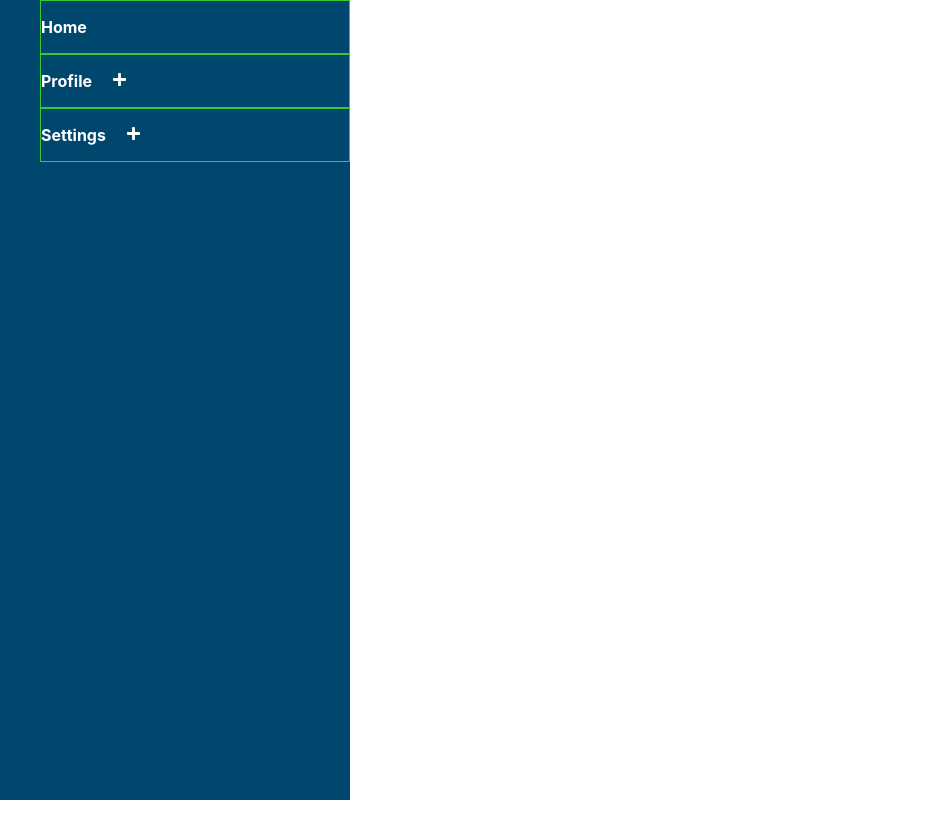
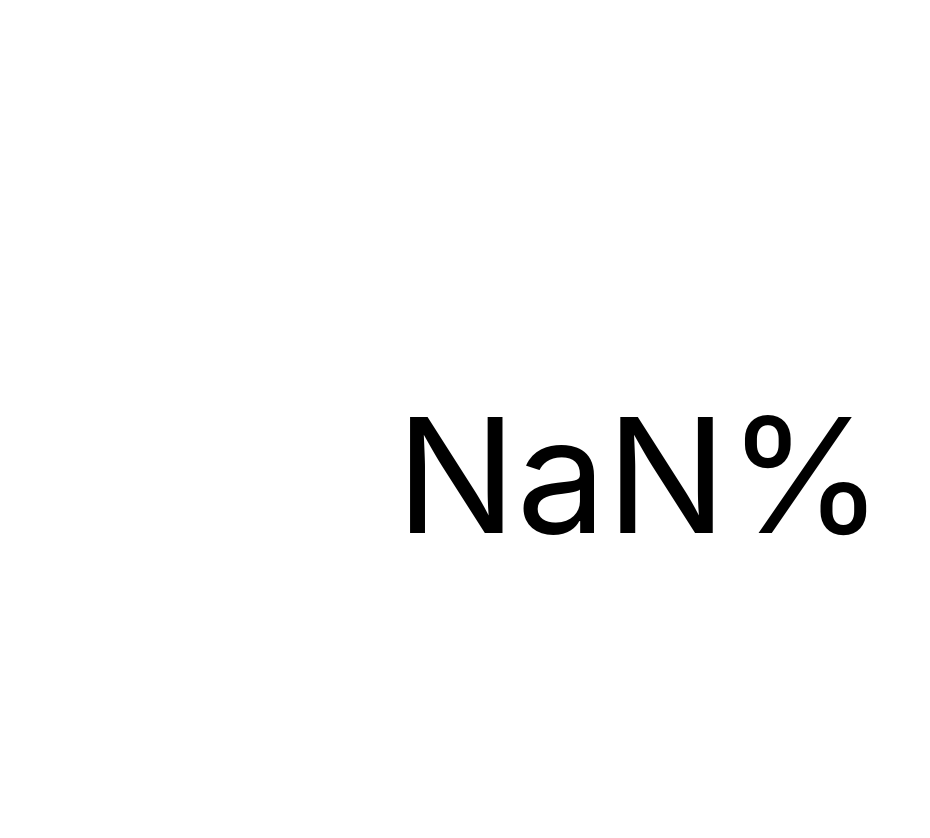
Before and after one commit to waledkarim/my, a React (Create React App) app: page / in a window 1280 px wide. Shown: the top 838 px of the page, without its empty margins (0-930 px from the left). Before the commit the page ends 800 px from the top, so only its background shows below. Built offline with nearby package versions, Linux system fonts and the light colour scheme.

Commit message:
Completed Scroll-Indicator Component

```diff
--- a/src/App.js
+++ b/src/App.js
@@ -1,8 +1,10 @@
 import './App.css';
 import Accordion from './components/accordion';
 import ImageSlider from './components/image-slider';
+import LightDarkMode from './components/light-dark-mode';
 import LoadMoreData from './components/load-more-data';
 import RandomColor from './components/random-color';
+import ScrollIndicator from './components/scroll-indicator';
 import StarRating from './components/star-rating';
 import TreeView from './components/tree-view';
 import menus from './components/tree-view/data';
@@ -20,7 +22,11 @@ function App() {
 
       {/* <LoadMoreData /> */}
 
-      <TreeView menu={menus} />
+      {/* <TreeView menu={menus} /> */}
+
+      {/* <LightDarkMode /> */}
+
+      <ScrollIndicator url={'https://dummyjson.com/products?limit=100'}/>
 
 
     </div>
--- /dev/null
+++ b/src/components/light-dark-mode/index.jsx
@@ -0,0 +1,26 @@
+import useLocalStorage from '../../hooks/useLocalStorage'
+import './styles.css';
+
+function LightDarkMode(){
+    //     value, setValue
+    const [theme, setTheme] = useLocalStorage("theme", "light");
+
+    console.log("Came after visiting useLocalStorage");
+
+    function handleTheme(){
+        console.log("handleTheme called");
+        setTheme(theme === 'light' ? 'dark' : 'light');
+    }
+
+    return(
+        <div className='light-dark-mode' data-theme={theme}>
+            <div className="container">
+                <p>Hello World</p>
+                <button onClick={handleTheme}>Change Theme</button>
+                {console.log("Last line of JSX")}
+            </div>
+        </div>
+    )
+}
+
+export default LightDarkMode;
--- /dev/null
+++ b/src/components/light-dark-mode/styles.css
@@ -0,0 +1,48 @@
+
+:root {
+    --background: #ffffff;
+    --text-primary: #000;
+    --button-bg: #000;
+    --button-text: #ffffff;
+  }
+
+  [data-theme="dark"] {
+    --background: #000000;
+    --text-primary: #fff;
+    --button-bg: #fff;
+    --button-text: #000;
+  }
+
+  .light-dark-mode {
+    background-color: var(--background);
+    height: 100vh;
+    display: flex;
+    flex-direction: column;
+    justify-content: center;
+    font-size: 20px;
+    transition: all 0.5s;
+  }
+
+  .light-dark-mode .container {
+    display: flex;
+    justify-content: center;
+    align-items: center;
+    flex-direction: column;
+    gap: 30px;
+  }
+
+  .light-dark-mode .container p {
+    color: var(--text-primary);
+    font-size: 40px;
+    margin: 0px;
+  }
+
+  .light-dark-mode .container button {
+    background-color: var(--button-bg);
+    border: 1px solid var(--button-bg);
+    color: var(--button-text);
+    padding: 12px;
+    border-radius: 8px;
+    font-weight: 600;
+    cursor: pointer;
+  }
--- /dev/null
+++ b/src/components/scroll-indicator/index.jsx
@@ -0,0 +1,49 @@
+import { useEffect, useState } from 'react';
+import './styles.css';
+
+//document.documentElement.clientheight !== document.body.clientHeight
+//document.documentElement.scrollTop !== document.body.scrollTop
+
+
+function ScrollIndicator({url}){
+
+    const [percentage, setPercentage] = useState(0);
+
+    console.log(percentage);
+
+    function handleScroll(){
+
+        let howmuchScrolled = document.documentElement.scrollTop;
+        let height = document.documentElement.scrollHeight - document.documentElement.clientHeight;
+        let percentageScrolled = `${Math.round((howmuchScrolled/height) * 100)}%`;
+
+        setPercentage(percentageScrolled);
+    }
+
+    useEffect(() => {
+        window.addEventListener('scroll', handleScroll);
+        return () => {window.removeEventListener('scroll',()=>{})}
+    })
+
+
+    return(
+        <div className="container">
+
+            <div className="display">
+                <div className='display-percentage'>
+                    {percentage}
+                </div>
+                <div className="display-progress-bar" style={{
+                    width: `${percentage}`,
+                    height: '50px',
+                    backgroundColor: 'yellow'
+                }}/>
+            </div>
+
+
+
+        </div>
+    )
+}
+
+export default ScrollIndicator;
--- /dev/null
+++ b/src/components/scroll-indicator/styles.css
@@ -0,0 +1,43 @@
+* {
+    box-sizing: border-box;
+}
+
+html{
+    margin: 0;
+    padding: 0;
+}
+
+body{
+    margin: 0;
+    padding: 0;
+    /* overflow-x: hidden; */
+}
+
+.container {
+    display: flex;
+    justify-content: center;
+    align-items: center;
+    flex-direction: column;
+
+    height: 1000px;
+    width: calc(100vw - 15);
+}
+.container .display {
+    display: flex;
+    justify-content: center;
+    align-items: center;
+    flex-direction: column;
+
+    color: black;
+    font-size: 10rem;
+    width: 800px;
+    height: 800px;
+}
+.display-percentage {
+    display: flex;
+    justify-content: center;
+    align-items: center;
+
+    color: black;
+    font-size: 10rem;
+}
--- /dev/null
+++ b/src/hooks/useLocalStorage.jsx
@@ -0,0 +1,23 @@
+import { useEffect, useState } from "react";
+
+function useLocalStorage(key, defaultValue){
+
+    console.log("useLocalStorage called");
+
+    const [value, setValue] = useState(() => {
+        console.log("Inside Initialiser Function");
+        return localStorage.getItem(key) || defaultValue;
+    });
+    console.log(value);
+
+    console.log("Line 13");
+
+    useEffect(() => {
+        console.log("Inside useEffect");
+        localStorage.setItem(key, value);
+    }, [key, value]);
+
+    return [value, setValue];
+}
+
+export default useLocalStorage;
```
